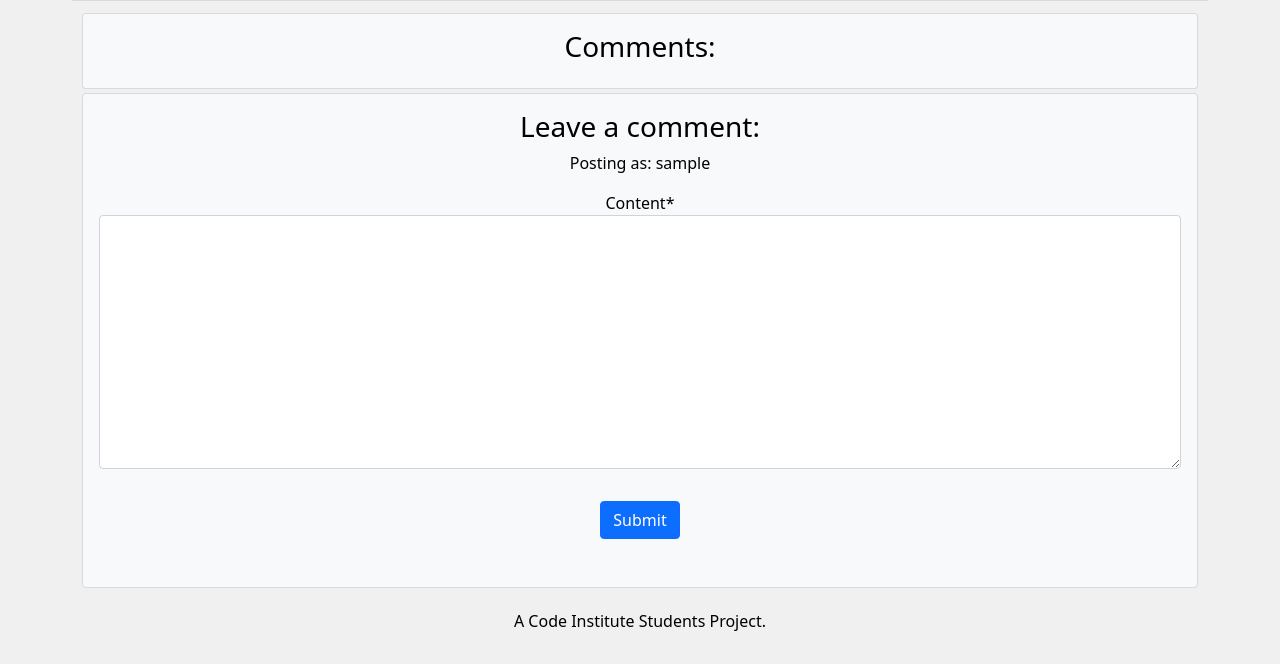
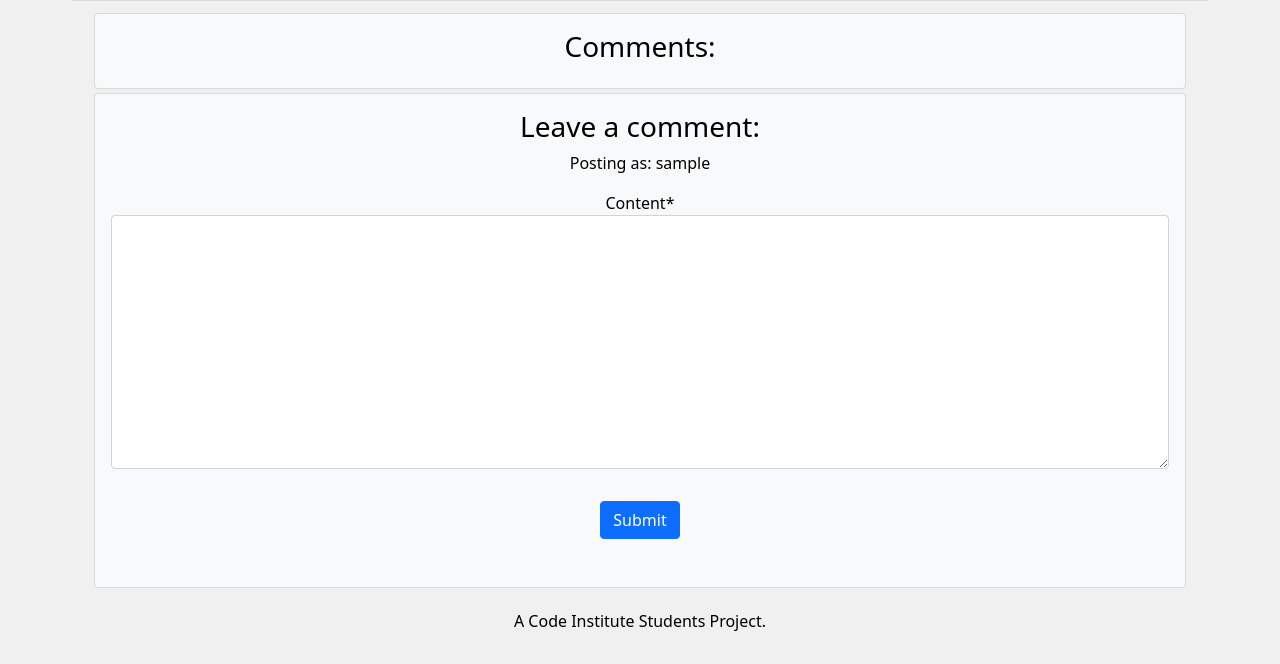
Before and after one commit to Monika-81/padel-pals, a Django app: template templates/play_display.html in a window 1280 px wide. Shown: the part 636-1300 px from the top of the page. Run offline with Django 3.2, Linux system fonts and the light colour scheme; the template is opened without the code that fills it: values that come from a table or form of the project are taken from there, others are empty; the visitor is signed in with stand-in values (Sample User, id 1); some libraries are stand-ins or nearby versions.

Commit message:
Fix type-o in play_display template and views.py file.

```diff
--- a/forums/views.py
+++ b/forums/views.py
@@ -294,7 +294,7 @@ class AddPlay(View):
     def post(self, request):
         play_form = PlayForm(request.POST)
 
-        if play_form.is_valid:
+        if play_form.is_valid():
             play = play_form.save(commit=False)
             play.generator = request.user
             play.slug = get_random_string(8, 'abcdefghi')
@@ -431,7 +431,6 @@ def delete_play_comment(request, comments_id):
         'play_display', args=[comments.post.slug]))
 
 
-
 # Users Posts
 class UserPosts(View):
 
--- a/templates/play_display.html
+++ b/templates/play_display.html
@@ -66,7 +66,7 @@
         </div>
     </div>
 </div>
-<div class="containe recent-posts">
+<div class="container recent-posts">
     <div class="d-flex flex-column flex-wrap justify-content-center">
         <div class="card mt-1 text-center bg-light">
             <div class="card-body">
```
